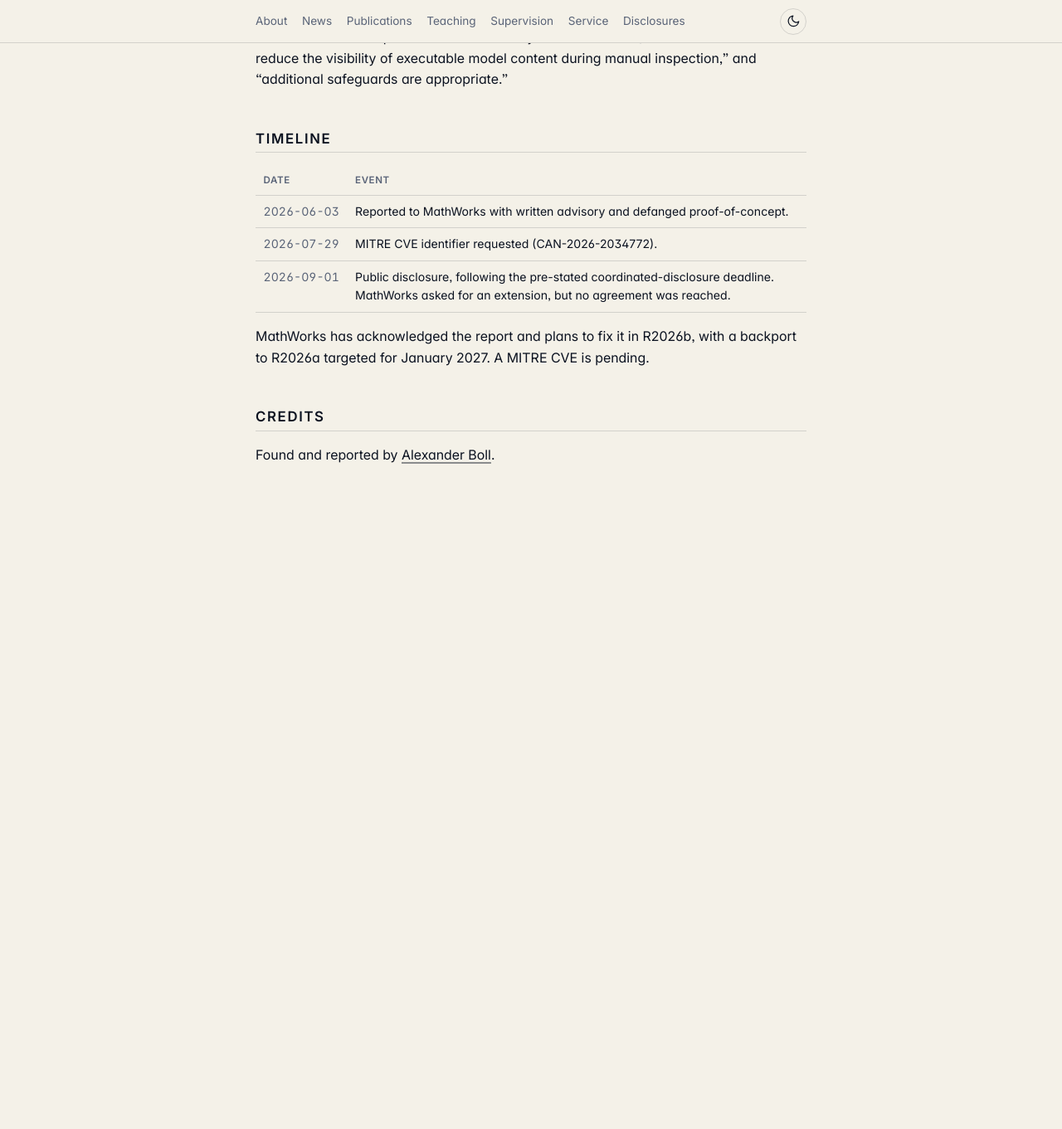
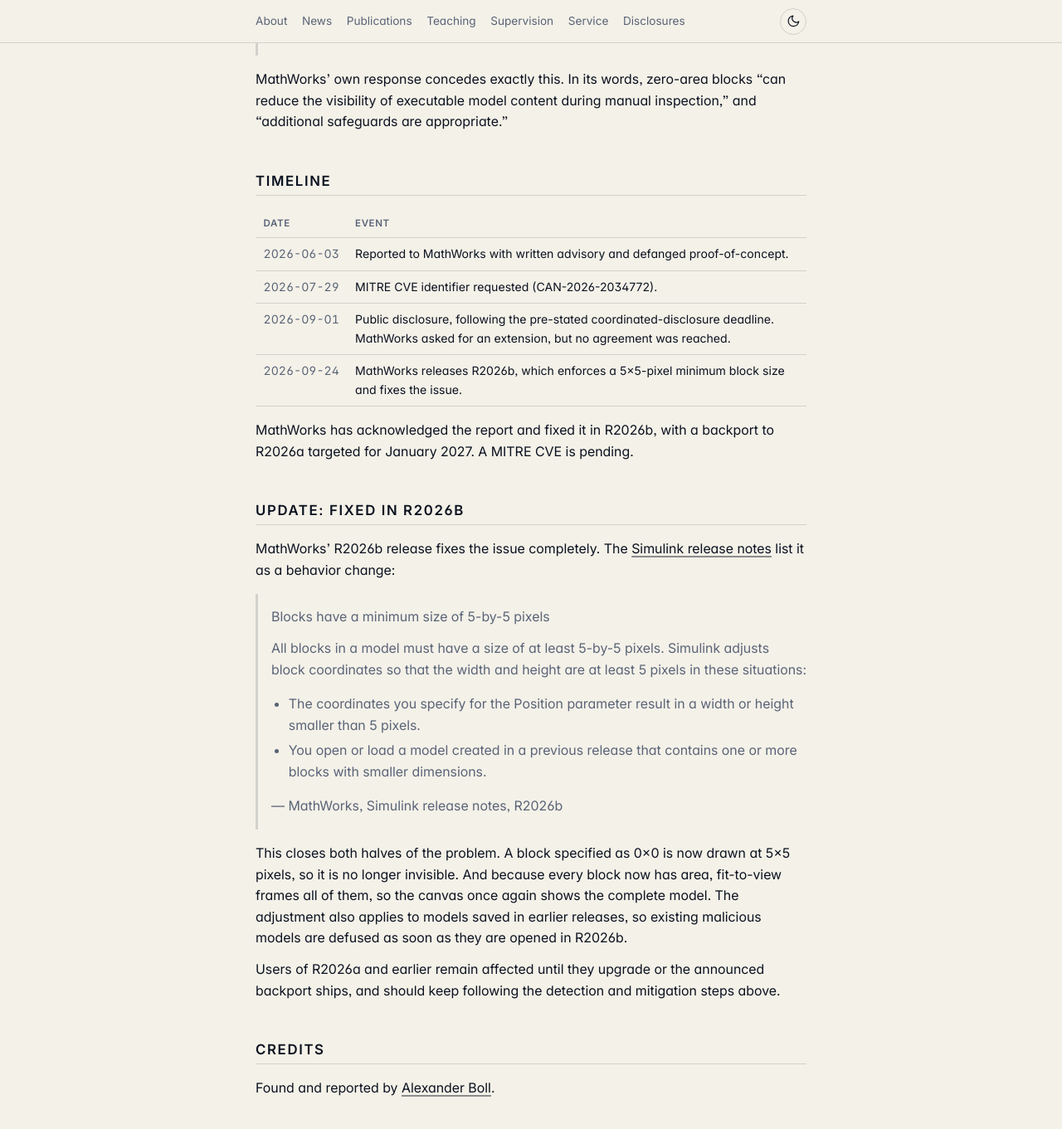
Before and after one commit to lanpirot/lanpirot.github.io, a Jekyll site: the page built from _disclosures/simulink-vulnerability-concealed-blocks.md, in a window 1280 px wide and 1400 px high, scrolled down 4756 px. Shown: the top 1361 px of the window at 83% size. Built offline with Jekyll 4.4.1, drawn with Linux system fonts in a browser that asks for light colours; before the commit the page ends 5393 px from its top, so only the background shows below that; some of the changed text lies outside the part shown.

Commit message:
Simulink disclosure: mark fixed in R2026b
Co-Authored-By: Claude Opus 5.5 <noreply@anthropic.com>
Claude-Session: https://claude.ai/code/session_016QU4ch1rRMkKoBd6q1Xiwp

```diff
--- a/_disclosures/simulink-vulnerability-concealed-blocks.md
+++ b/_disclosures/simulink-vulnerability-concealed-blocks.md
@@ -4,8 +4,8 @@ date: 2026-09-01
 cve: "CVE pending"
 cwe: "CWE-451"
 product: "MATLAB / Simulink"
-status: "Reported · vendor acknowledged"
-description: "Security disclosure: a Simulink .slx model can carry concealed 0×0 blocks that the editor never shows and that execute arbitrary shell commands when the model runs. Fix planned for R2026b."
+status: "Fixed in R2026b"
+description: "Security disclosure: a Simulink .slx model can carry concealed 0×0 blocks that the editor never shows and that execute arbitrary shell commands when the model runs. Fixed in R2026b."
 image: /assets/img/disclosure-simulink-concealed-blocks.png
 ---
 
@@ -13,7 +13,7 @@ image: /assets/img/disclosure-simulink-concealed-blocks.png
   <p class="lead">Critical Vulnerability</p>
   <p class="lead">A Simulink <code>.slx</code> model can carry concealed blocks that run arbitrary shell commands on your computer. The blocks are hidden so completely that the Simulink editor will not show them, no matter how you scroll or zoom.</p>
   <p>The model can be made to look perfectly ordinary. Opening it and pressing <em>Run</em> executes attacker-controlled shell commands with your privileges. Verified on MATLAB/Simulink R2026a Update 2 and earlier.</p>
-  <p>MathWorks agrees that such blocks "reduce the visibility of executable model content during manual inspection" and that "additional safeguards are appropriate." A fix is planned for R2026b, expected September 2026, with a backport to R2026a targeted for January 2027.</p>
+  <p>MathWorks agrees that such blocks "reduce the visibility of executable model content during manual inspection" and that "additional safeguards are appropriate." <strong>Update:</strong> R2026b, released 2026-09-24, fixes the issue: every block now has a minimum size of 5×5 pixels, so concealed blocks become visible and fit-to-view frames them. A backport to R2026a is targeted for January 2027. <a href="#update-fixed-in-r2026b">Details below.</a></p>
 </div>
 
 ## Picture this
@@ -251,8 +251,26 @@ MathWorks' own response concedes exactly this. In its words, zero-area blocks "c
 | 2026-06-03 | Reported to MathWorks with written advisory and defanged proof-of-concept. |
 | 2026-07-29 | MITRE CVE identifier requested (CAN-2026-2034772). |
 | 2026-09-01 | Public disclosure, following the pre-stated coordinated-disclosure deadline. MathWorks asked for an extension, but no agreement was reached. |
+| 2026-09-24 | MathWorks releases R2026b, which enforces a 5×5-pixel minimum block size and fixes the issue. |
 
-MathWorks has acknowledged the report and plans to fix it in R2026b, with a backport to R2026a targeted for January 2027. A MITRE CVE is pending.
+MathWorks has acknowledged the report and fixed it in R2026b, with a backport to R2026a targeted for January 2027. A MITRE CVE is pending.
+
+## Update: fixed in R2026b
+
+MathWorks' R2026b release fixes the issue completely. The [Simulink release notes](https://www.mathworks.com/help/simulink/release-notes.html#mw_81eb54b6-4dfa-42c1-8c3c-e998eff5a8cd) list it as a behavior change:
+
+> Blocks have a minimum size of 5-by-5 pixels
+>
+> All blocks in a model must have a size of at least 5-by-5 pixels. Simulink adjusts block coordinates so that the width and height are at least 5 pixels in these situations:
+>
+> - The coordinates you specify for the Position parameter result in a width or height smaller than 5 pixels.
+> - You open or load a model created in a previous release that contains one or more blocks with smaller dimensions.
+>
+> — MathWorks, Simulink release notes, R2026b
+
+This closes both halves of the problem. A block specified as 0×0 is now drawn at 5×5 pixels, so it is no longer invisible. And because every block now has area, fit-to-view frames all of them, so the canvas once again shows the complete model. The adjustment also applies to models saved in earlier releases, so existing malicious models are defused as soon as they are opened in R2026b.
+
+Users of R2026a and earlier remain affected until they upgrade or the announced backport ships, and should keep following the detection and mitigation steps above.
 
 ## Credits
 
```
